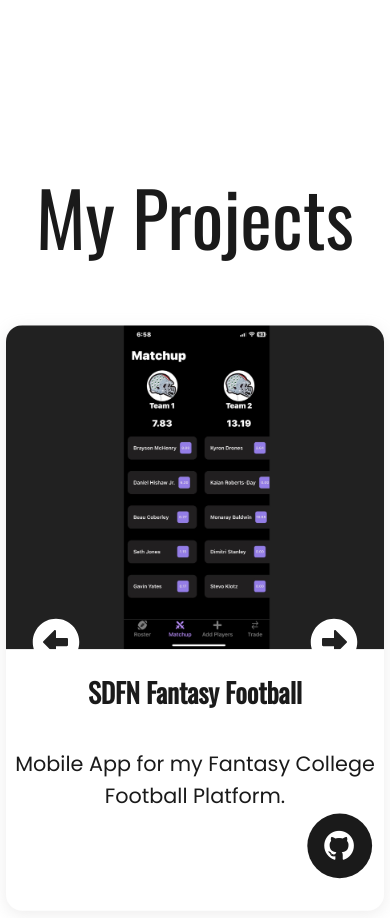
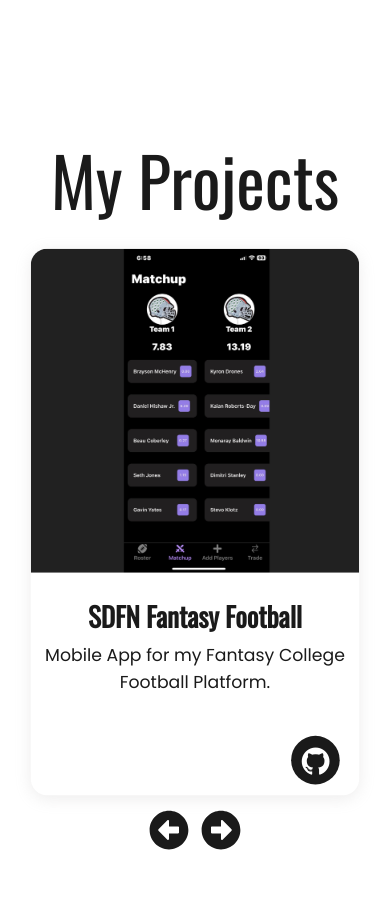
Before and after one commit to sdayaneni/sdayaneni.github.io, a React (Create React App) app: page / in a window 390 px wide. Shown: the part 900-1818 px from the top of the page. Built offline with nearby package versions, Linux system fonts and the light colour scheme.

Commit message:
Mobile fixes

```diff
--- a/src/components/Carousel.css
+++ b/src/components/Carousel.css
@@ -57,8 +57,28 @@
   /* mobile mode */
   @media (max-width: 768px) {
 
-    .left-arrow{color: #fff;}
-    .right-arrow{color: #fff;}
+    .left-arrow{
+      /* color: #fff; */
+      margin-top: 6em;
+      margin-left: 30%;
+      width: 40px;
+      height: 40px;
+    }
+    .right-arrow{
+      /* color: #fff; */
+      margin-top: 6em;
+      margin-right: 30%;
+      width: 40px;
+      height: 40px;
+    }
+
+    .projects-header {
+      font-family: 'Oswald', sans-serif;
+      font-size: 425%;
+      color: #1a1a1a;
+      margin-bottom: 10%;
+      /* text-decoration: underline; */
+  }
   }
 
   .showMore {
--- a/src/components/Project.css
+++ b/src/components/Project.css
@@ -53,9 +53,31 @@
 
   /* mobile mode */
   @media (max-width: 768px) {
-    .project-div {  width: 350px;}
+    .project-div {
+      width: 19em;
+      height: 29em;
+      position: relative;
+    }
     #linkToRepo {
-      margin-left: 275px;
-      margin-top: calc(100% - 367px);
+      position: absolute;
+      margin-left: 5em;
+      /* margin-top: calc(100% - 367px); */
+      width: 45px;
+      height: 45px;
+      font-size: 30px;
+      bottom: 2%; /* Adjust spacing for mobile */
+      left: 30%; /* Adjust spacing for mobile */
+    }
+
+    .descriptionParagraph {
+      margin-top: 2%;
+      font-size: medium;
+      font-family: "Poppins", sans-serif;
+    }
+
+    .project-div h1 {
+      font-family: 'Oswald', sans-serif;
+      margin-bottom: 0em;
+
     }
   }
--- a/src/components/ProjectData.jsx
+++ b/src/components/ProjectData.jsx
@@ -26,7 +26,7 @@ export const ProjectData = [
   {
 
     name:
-    'March Madness Bracket Predictor',
+    'March Madness Predictor',
 
     image:
         marchMadness,
--- a/src/pages/Home.css
+++ b/src/pages/Home.css
@@ -181,6 +181,8 @@ h3 {
     margin-right: 0.5rem;
     font-size: 200%;
     text-align: center;
+    align-items: center;
+    justify-content: center;
     transition: background-color .3s ease-in-out;
   }
 
@@ -203,7 +205,8 @@ h3 {
   h3{display: none}
 
   .picOfMe {
-    width: 60%
+    width: 60%;
+
   }
 
   .introParagraph {
@@ -216,7 +219,11 @@ h3 {
   }
 
   .home {
-    padding-top: 5vh;
+    padding-top: 2vh;
+  }
+
+  .picOfMe {
+    border: none;
   }
 
 }
```
